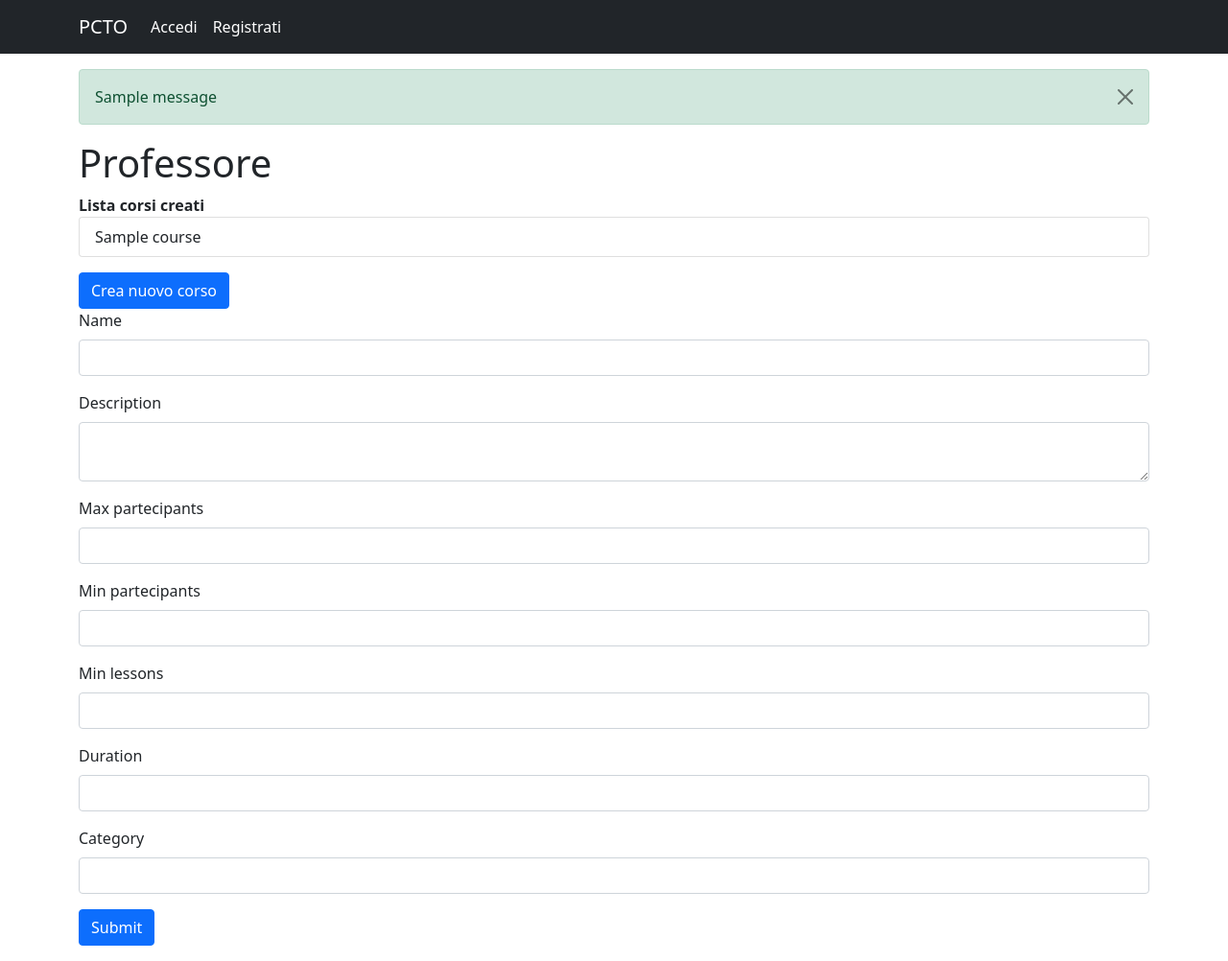
After one commit to Visco01/pcto-project, a Flask app: template app/templates/teacher.html in a window 1280 px wide. The commit adds this page. Shown: the whole page at 96% size. Run offline with Flask 2, Linux system fonts and the light colour scheme; the template is opened without the code that fills it: most values are stand-ins (such as "Sample title", 1, 10 or a date in 2020); one stand-in notice (Sample message) is shown; form fields are guessed from the names that the template uses; parts of the project's set-up code (start-up, migrations or seed data) failed here and were passed over.

Commit message:
new course form and hardcoded prof login

```diff
--- a/app/__init__.py
+++ b/app/__init__.py
@@ -16,5 +16,6 @@ db = SQLAlchemy(app)
 bcrypt = Bcrypt(app)
 login_manager = LoginManager(app)
 login_manager.login_view = 'login'
+login_manager.login_message_category = 'info'
 
 from app.lib import routes
--- a/app/templates/index.html
+++ b/app/templates/index.html
@@ -1,9 +1,9 @@
 {% extends 'layout.html' %}
 {% block content %}
     <h1>Homepage</h1>
-    <ul>
+    <ul class="list-group">
     {% for user in users %}
-        <li>{{ user.first_name }} {{user.last_name}} {{user.birth_date}} {{user.email}}</li>
+        <li class="list-group-item"><b>{{ user.first_name }} {{user.last_name}}</b>, {{user.email}}</li>
     {% endfor %}
     </ul>
 {% endblock content %}
--- a/app/templates/layout.html
+++ b/app/templates/layout.html
@@ -24,7 +24,7 @@
             <!-- Utente autenticato -->
             {% if current_user.is_authenticated %}
             <li class="nav-item">
-                <a class="nav-link active" aria-current="page" href="{{ url_for('private') }}">Account</a>
+                <a class="nav-link active" aria-current="page" href="{{ url_for('index') }}">Account</a>
             </li>
             <li class="nav-item">
                 <a class="nav-link active" aria-current="page" href="{{ url_for('logout') }}">Logout</a>
@@ -47,8 +47,9 @@
       {% with messages = get_flashed_messages(with_categories = true) %}
           {% if messages %}
                   {% for category, message in messages %}
-                    <div class="alert alert-{{category}}">
+                    <div class="alert alert-{{category}} alert-dismissible fade show">
                         {{message}}
+                        <button type="button" class="btn-close" data-bs-dismiss="alert" aria-label="Close"></button>
                     </div>
                   {% endfor %}
           {% endif %}
--- a/app/templates/login.html
+++ b/app/templates/login.html
@@ -41,5 +41,7 @@
             {{ form.submit(class="btn btn-primary") }}
         </div>
     </form>
-    <small>Non sei ancora registrato?<a href="{{ url_for('register') }}">Registrati</a></small>
+    <small>Non sei ancora registrato? <a href="{{ url_for('register') }}">Registrati</a></small><br>
+    <small>Sono un professore <a href="{{ url_for('register') }}">Accedi</a></small>
+
 {% endblock content %}
--- a/app/templates/private.html
+++ /dev/null
@@ -1,5 +0,0 @@
-{% extends 'layout.html' %}
-{% block content %}
-    <h1>Sessione privata</h1>
-    {{current_user.first_name}} {{current_user.last_name}} {{current_user.email}}
-{% endblock content %}
--- /dev/null
+++ b/app/templates/teacher.html
@@ -0,0 +1,66 @@
+{% extends 'layout.html' %}
+{% block content %}
+    <h1>Professore</h1>
+    <b>Lista corsi creati</b>
+    <ul class="list-group mb-3">
+        {% for course in courses %}
+            <li class="list-group-item">{{course.c_name}}</li>
+        {% endfor %}
+    </ul>
+
+    <button class="btn btn-primary">Crea nuovo corso</button>
+
+    <form action="" method="post" novalidate>
+        {{ form.hidden_tag() }}
+
+        <div class="mb-3">
+            {{ form.name.label(class="form-label") }}
+            {% if form.name.errors %}
+                    {{form.name(class="form-control is-invalid")}}
+                    <div class="invalid-feedback">
+                        {% for error in form.name.errors %}
+                            <span>{{error}}</span>
+                        {% endfor %}
+                    </div>
+            {% else %}
+                {{ form.name(class="form-control") }}
+            {% endif %}
+        </div>
+
+        <div class="mb-3">
+            {{ form.description.label(class="form-label") }}
+            {{ form.description(class="form-control") }}
+        </div>
+
+        <div class="mb-3">
+            {{ form.max_partecipants.label(class="form-label") }}
+            {{ form.max_partecipants(class="form-control") }}
+        </div>
+
+        <div class="mb-3">
+            {{ form.min_partecipants.label(class="form-label") }}
+            {{ form.min_partecipants(class="form-control") }}
+        </div>
+
+        <div class="mb-3">
+            {{ form.min_lessons.label(class="form-label") }}
+            {{ form.min_lessons(class="form-control") }}
+        </div>
+
+        <div class="mb-3">
+            {{ form.duration.label(class="form-label") }}
+            {{ form.duration(class="form-control") }}
+        </div>
+
+        <div class="mb-3">
+            {{ form.category.label(class="form-label") }}
+            {{ form.category(class="form-control") }}
+        </div>
+
+        <div class="mb-3">
+            {{ form.submit(class="btn btn-primary") }}
+        </div>
+      </form>
+
+
+{% endblock content %}
```
Also changed, not shown: app/lib/db_actions.py (+10 -1 lines), app/lib/forms.py (+16 -1 lines), app/lib/routes.py (+32 -11 lines), app/templates/student.html (added, +31 -0 lines).
